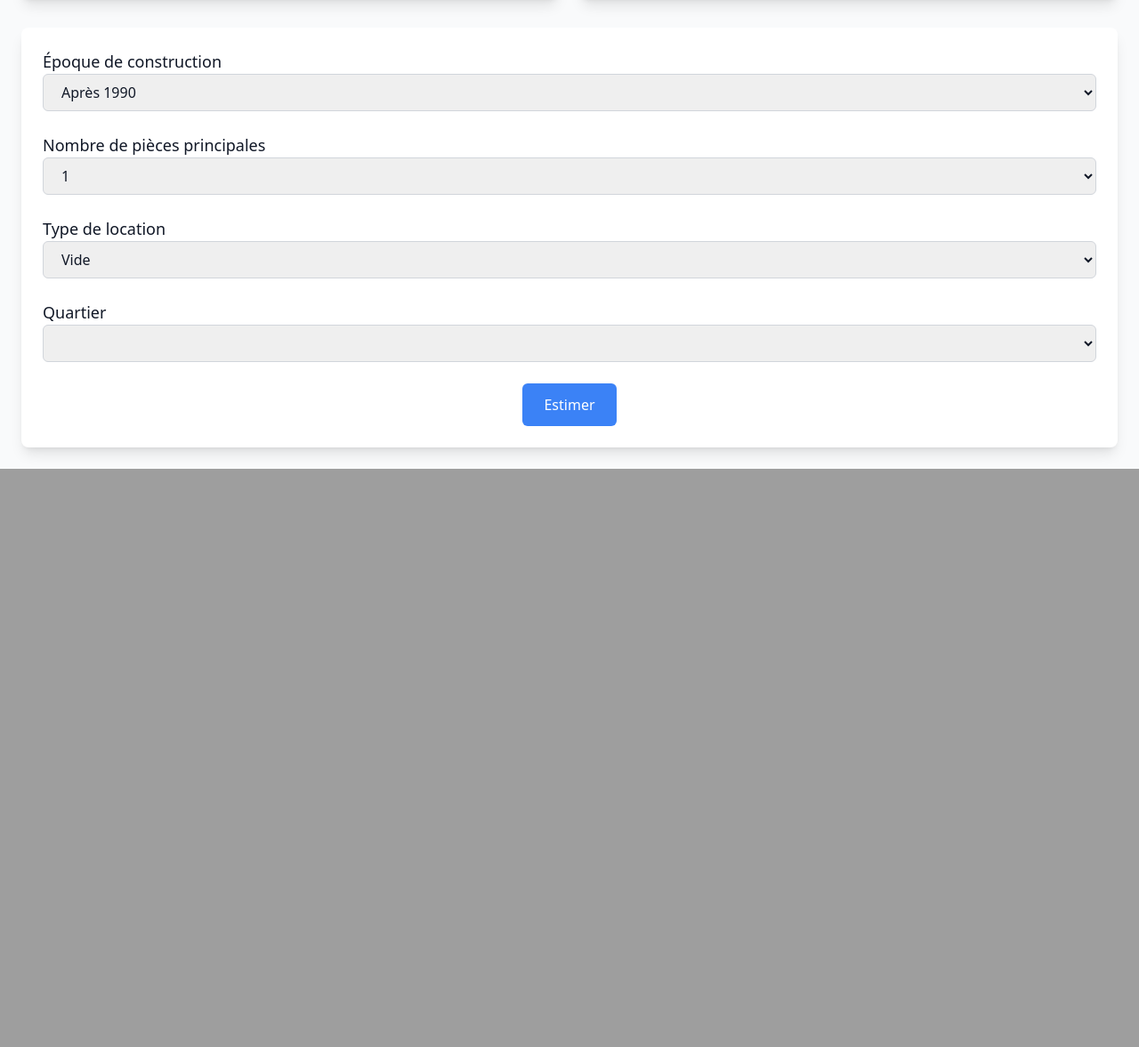
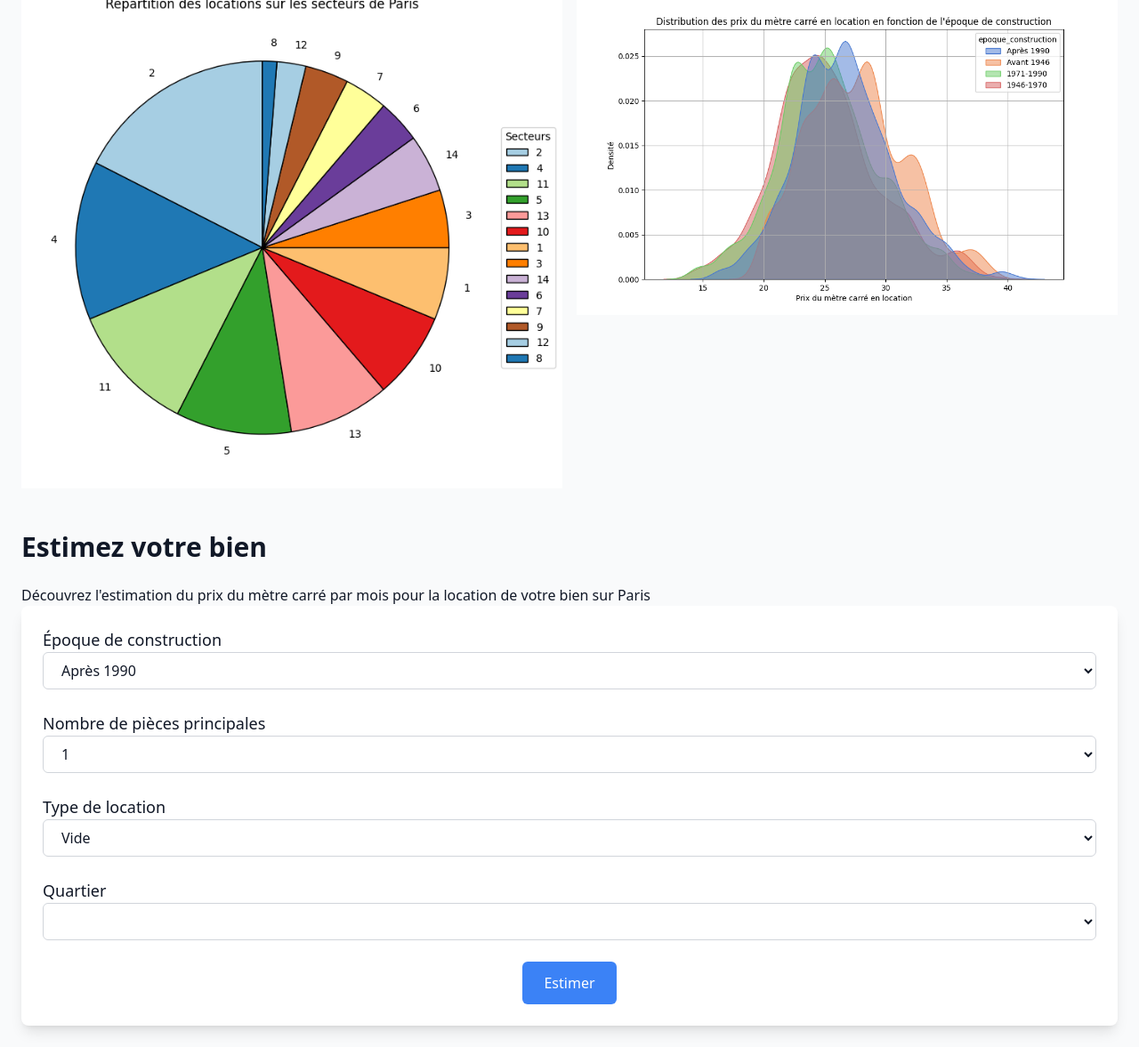
Before and after one commit to Hitoyu22/TP3-datamining, a Flask app: template templates/mon-dataset.html in a window 1280 px wide. Shown: the part 1179-2356 px from the top of the page at 89% size. Before the commit the page ends 1706 px from the top, so only its background shows below. Run offline with Flask 3, Linux system fonts and the light colour scheme; the template is opened without the code that fills it: most values are stand-ins (such as "Sample title", 1, 10 or a date in 2020); lists and menus that the app fills with data are empty; parts of the project's set-up code (start-up, migrations or seed data) failed here and were passed over; some libraries are stand-ins or nearby versions.

Commit message:
Affichage des données du dataset et fonctionnement de la prédiction
- Modèle de prédiction utilisable
- Fichier de nettoyage des fichier si besoin

```diff
--- a/app/data_processor.py
+++ b/app/data_processor.py
@@ -97,7 +97,7 @@ class DataProcessor:
 
         path = "datasets/dataset_clean.csv"
 
-        self.df.to_csv(path, index=False)
+        self.df.to_csv(path, index=False, sep=";")
 
         print(f"Le fichier {path} a été créé avec succès.")
 
--- a/main.py
+++ b/main.py
@@ -18,23 +18,20 @@ cors = CORS(app, resource={
 })
 
 
-dataset_clean = pd.read_csv('datasets/dataset_clean.csv', sep=',', encoding='utf-8')
-print(dataset_clean.columns)
-
 @app.route('/')
 def index():
     """
     Affiche la page d'accueil avec la liste paginée des datasets.
     """
-    offset = int(request.args.get('offset', 0))
-    limit = int(request.args.get('limit', 10))
+    offset = int(request.args.get('offset', 1))
+    limit = int(request.args.get('limit', 9))
 
     datasets = api_client.get_datasets_with_pagination(offset=offset, limit=limit)
 
     total_count = datasets.get('total_count', 0) if datasets else 0
 
-    next_offset = offset + limit if offset + limit < total_count else None
-    prev_offset = offset - limit if offset > 0 else None
+    next_offset = offset + 1 if offset + limit < total_count else None
+    prev_offset = offset - 1 if offset > -1 else None
 
     print(datasets.get('results', []))
     print('\n')
@@ -88,6 +85,8 @@ def dataset_details():
 
             print(cleaned_json)
 
+            print(dataset_details)
+
             return render_template(
                 'mon-dataset.html',
                 dataset_details=dataset_details,
@@ -112,7 +111,7 @@ def add_cors_headers(response):
 def predict():
     """API pour prédire les loyers."""
 
-    dataset_clean = pd.read_csv('datasets/dataset_clean.csv', sep=',', encoding='utf-8')
+    dataset_clean = pd.read_csv('datasets/dataset_clean.csv', sep=';', encoding='utf-8')
     model = RealEstateModel(dataset_clean)
     model.prepare_data()
     model.train_random_forest()
--- a/requirements.txt
+++ b/requirements.txt
@@ -7,3 +7,4 @@ matplotlib
 seaborn
 scikit-learn
 flask-cors
+numpy
--- a/templates/mon-dataset.html
+++ b/templates/mon-dataset.html
@@ -3,39 +3,63 @@
 <head>
     <meta charset="UTF-8">
     <meta name="viewport" content="width=device-width, initial-scale=1.0">
-    <title>Estimation de Loyer</title>
+    <title>{{ dataset_details['metas']['default']['title'] }}</title>
     <script src="https://cdn.tailwindcss.com"></script>
 </head>
 <body class="bg-gray-50 text-gray-900">
     <div class="container mx-auto p-6">
-        <h1 class="text-4xl font-bold mb-6 text-center">Estimation de Loyer</h1>
+        <header class="text-center mb-12">
+            <h1 class="text-4xl font-bold mb-4">{{ dataset_details['metas']['default']['title'] }}</h1>
+            <p class="text-lg text-gray-700">{{ dataset_details['metas']['default']['description'] | safe }}</p>
+        </header>
 
+        <section class="mb-12">
+            <div class="gap-6 items-start">
+                <div class="bg-white p-6 rounded-lg shadow-lg">
+                    <h3 class="text-2xl font-semibold mb-4">Informations Générales</h3>
+                    <ul class="space-y-2 text-gray-700">
+                        <li><strong>Titre :</strong> {{ dataset_details['metas']['default']['title'] }}</li>
+                        <li><strong>Thème :</strong> {{ dataset_details['metas']['default']['theme'] | join(', ') }}</li>
+                        <li><strong>Mots-clés :</strong> {{ dataset_details['metas']['default']['keyword'] | join(', ') }}</li>
+                        <li><strong>Dernière modification :</strong> {{ dataset_details['metas']['default']['modified'] }}</li>
+                        <li><strong>Licence :</strong> <a href="{{ dataset_details['metas']['default']['license_url'] }}" target="_blank" class="text-blue-500">{{ dataset_details['metas']['default']['license'] }}</a></li>
+                    </ul>
+                </div>
+            </div>
+        </section>
 
-        <h1 class="text-4xl font-bold mb-6 text-center">Détails du Dataset</h1>
-
-        <div class="grid grid-cols-1 md:grid-cols-2 gap-6 mb-8">
-            <div>
-                <h2 class="text-2xl font-semibold mb-4">Carte des loyers de référence</h2>
+        <section class="mb-12">
+            <div class="grid grid-cols-1 md:grid-cols-2 gap-4">
+                <div class="flex justify-center">
                     <img class="w-full rounded-lg shadow-lg" src="{{ url_for('static', filename='images/map.png') }}" alt="Carte des loyers de référence">
                 </div>
                 <div>
-                <h2 class="text-2xl font-semibold mb-4">Histogramme des loyers de référence</h2>
-                <img class="w-full rounded-lg shadow-lg" src="{{ url_for('static', filename='images/histogram.png') }}" alt="Histogramme des loyers de référence">
+                    <img class="w-full object-contain" src="{{ url_for('static', filename='images/histogram.png') }}" alt="Histogramme des loyers de référence">
+                </div>
+            </div>
+        </section>
+
+        <section class="mb-12">
+            <h2 class="text-3xl font-semibold mb-6">Visualisations</h2>
+            <div class="grid grid-cols-1 md:grid-cols-2 gap-4">
+                <div>
+                    <img class="w-full object-contain" src="{{ url_for('static', filename='images/piechart.png') }}" alt="Répartition des loyers">
                 </div>
                 <div>
-                <h2 class="text-2xl font-semibold mb-4">Pie chart</h2>
-                <img class="w-full rounded-lg shadow-lg" src="{{ url_for('static', filename='images/piechart.png') }}" alt="Pie chart">
-            </div>
-            <div>
-                <h2 class="text-2xl font-semibold mb-4">Plot</h2>
-                <img class="w-full rounded-lg shadow-lg" src="{{ url_for('static', filename='images/densityplot.png') }}" alt="Plot">
+                    <img class="w-full object-contain" src="{{ url_for('static', filename='images/densityplot.png') }}" alt="Densité des loyers">
                 </div>
             </div>
+        </section>
 
+
+
+        <section>
+            <h2 class="text-3xl font-semibold mb-6">Estimez votre bien</h2>
+            <p>Découvrez l'estimation du prix du mètre carré par mois pour la location de votre bien sur Paris</p>
             <form id="loyerForm" class="space-y-6 bg-white p-6 rounded-lg shadow-lg">
                 <div>
                     <label for="epoque_construction" class="block text-lg font-medium">Époque de construction</label>
-                <select id="epoque_construction" class="w-full px-4 py-2 border border-gray-300 rounded-md">
+                    <select id="epoque_construction" class="w-full px-4 py-2 border border-gray-300 rounded-md bg-white">
                         <option value="1991">Après 1990</option>
                         <option value="1980">1971-1990</option>
                         <option value="1958">1946-1970</option>
@@ -45,7 +69,7 @@
 
                 <div>
                     <label for="nombre_pieces" class="block text-lg font-medium">Nombre de pièces principales</label>
-                <select id="nombre_pieces" class="w-full px-4 py-2 border border-gray-300 rounded-md">
+                    <select id="nombre_pieces" class="w-full px-4 py-2 border border-gray-300 rounded-md bg-white">
                         <option value="1">1</option>
                         <option value="2">2</option>
                         <option value="3">3</option>
@@ -55,7 +79,7 @@
 
                 <div>
                     <label for="type_location" class="block text-lg font-medium">Type de location</label>
-                <select id="type_location" class="w-full px-4 py-2 border border-gray-300 rounded-md">
+                    <select id="type_location" class="w-full px-4 py-2 border border-gray-300 rounded-md bg-white">
                         <option value="0">Vide</option>
                         <option value="1">Meublé</option>
                     </select>
@@ -63,14 +87,14 @@
 
                 <div>
                     <label for="numero_quartier" class="block text-lg font-medium">Quartier</label>
-                <select id="numero_quartier" class="w-full px-4 py-2 border border-gray-300 rounded-md">
-                </select>
+                    <select id="numero_quartier" class="w-full px-4 py-2 border border-gray-300 rounded-md bg-white"></select>
                 </div>
 
                 <div class="text-center">
                     <button type="submit" class="px-6 py-3 bg-blue-500 text-white rounded-md hover:bg-blue-600">Estimer</button>
                 </div>
             </form>
+        </section>
     </div>
 
     <script>
@@ -116,7 +140,7 @@
             .then(response => response.json())
             .then(result => {
                 console.log(result);
-                alert(`Loyer estimé : ${result.predicted_rent} €`);
+                alert(`Loyer estimé : ${result.predicted_rent} €/m²/mois `);
             })
             .catch(error => {
                 console.error('Erreur:', error);
```
Also changed, not shown: app/prediction.py (+6 -8 lines), app/visualizer.py (+36 -12 lines), clean.py (added, +27 -0 lines), templates/index.html (+5 -2 lines), static/images/densityplot.png (added), static/images/histogram.png (added), static/images/map.png (added), static/images/piechart.png (added), 1 other file. Lines whose indentation alone changed are shown as unchanged.
